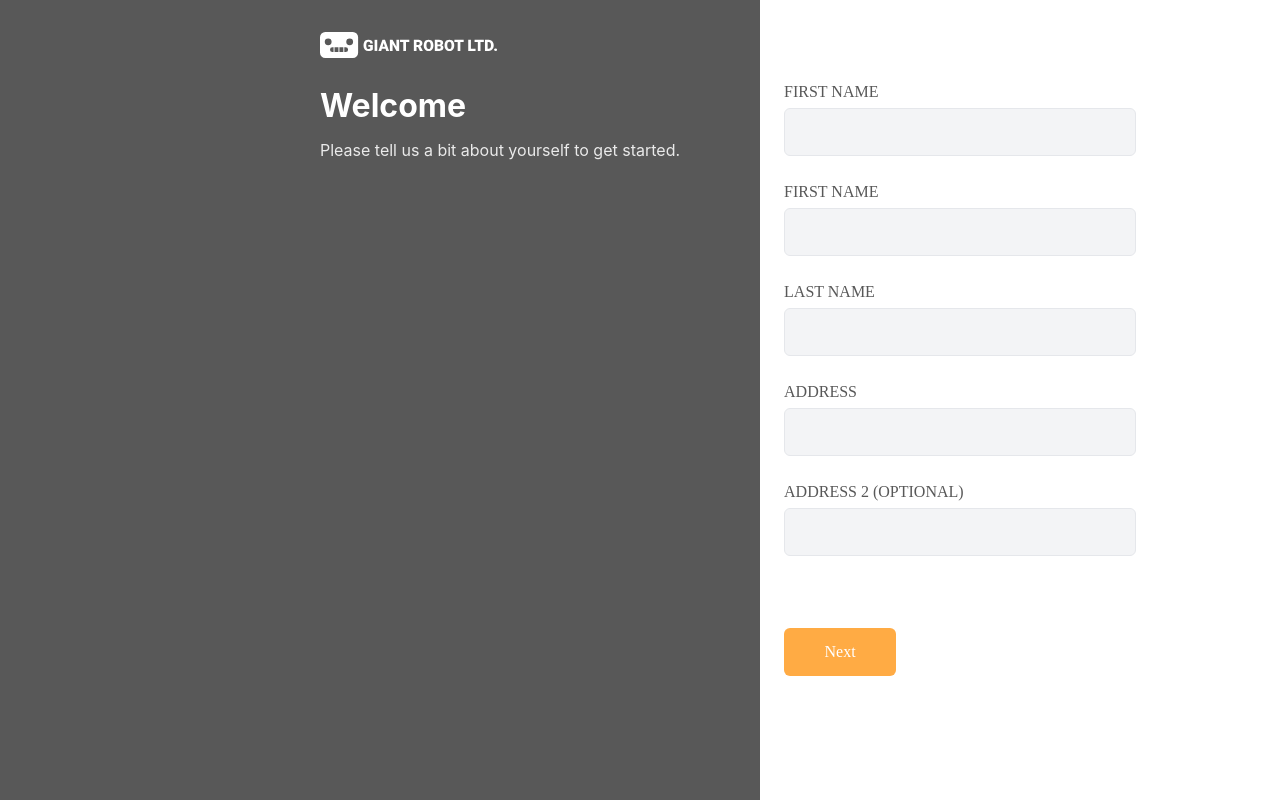
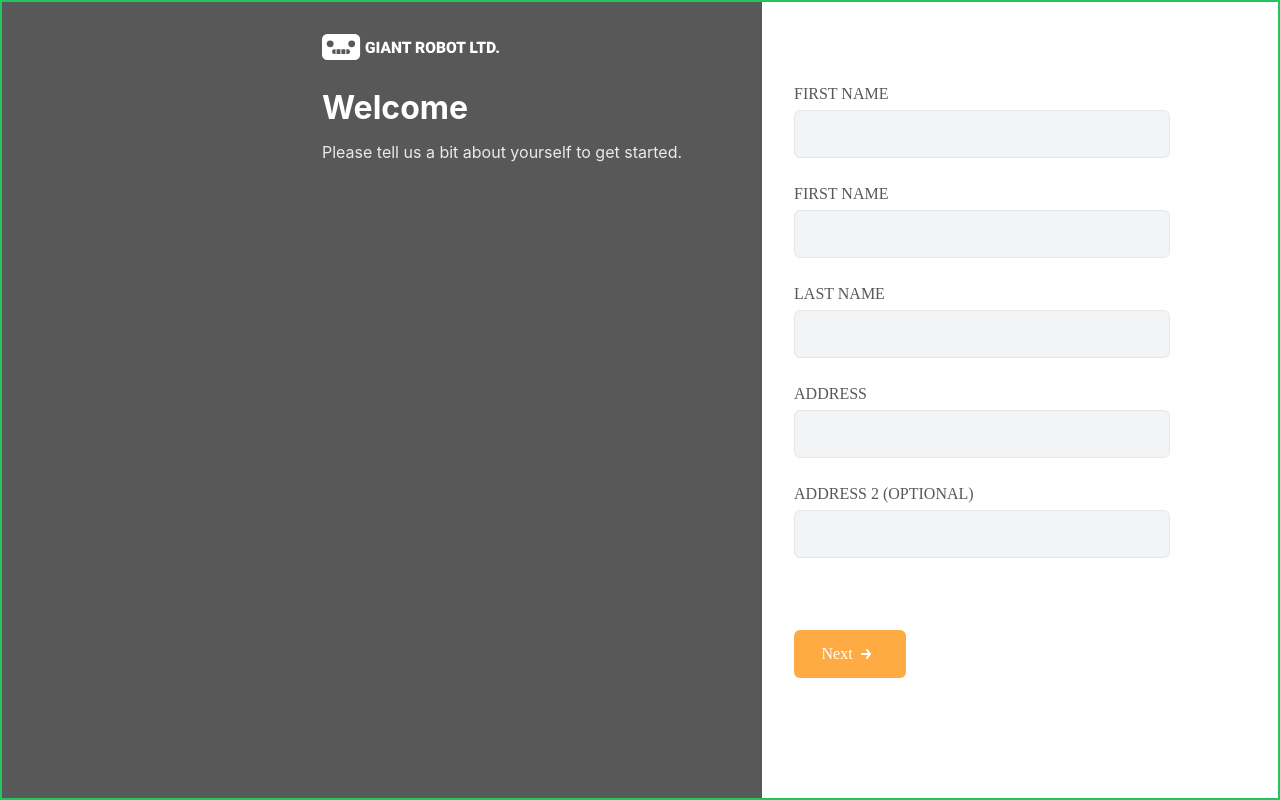
Before and after one commit to csullins/giant-robot-app, a React (Create React App) app in the folder giant-robot-app/: page / in a window 1280 px wide. Built offline with nearby package versions, Linux system fonts and the light colour scheme.

Commit message:
added arrow, more styling

```diff
--- a/giant-robot-app/src/App.js
+++ b/giant-robot-app/src/App.js
@@ -1,14 +1,17 @@
 import "./App.css";
 import Logo from "./assets/GiantRobotLTD_Logo.svg";
+import Arrow from "./assets/White_Arrow.svg";
 
 export default function App() {
   return (
     <div
       className="
         flex
+        border-2
+        border-green-500
         flex-col
         sm:flex-row
-        h-screen">
+        sm:h-screen">
       <header
         className="
         pl-6
@@ -18,7 +21,7 @@ export default function App() {
         sm:pl-80
       bg-grey">
         <div>
-          <img src={Logo} className="h-26 w-177" alt="giant robot logo" />
+          <img src={Logo} className="h-26 w-177" alt="giant robot logo"/>
           <h1
             className="
               header-title
@@ -40,8 +43,9 @@ export default function App() {
             font-serif
             flex
             flex-col
-        pl-6
+            mx-auto
             w-376
+            sm:ml-8
             text-16
             text-grey
             sm:mt-20
@@ -93,10 +97,9 @@ export default function App() {
           ></input>
           <button
             type="submit"
-            className="bg-citrus w-376 sm:w-28 mt-12 h-12 rounded-md text-white"
-          >
-            {" "}
-            Next
+            className="bg-citrus w-376 sm:w-28 mt-12 h-12 rounded-md text-white flex items-center justify-center">
+            <p>Next</p>
+            <img src={Arrow} className="h-2.5 w-2.5 m-2" alt="right-arrow" />
           </button>
         </form>
       </div>
```
Also changed, not shown: giant-robot-app/src/assets/White_Arrow.svg (added). Lines whose indentation alone changed are shown as unchanged.
